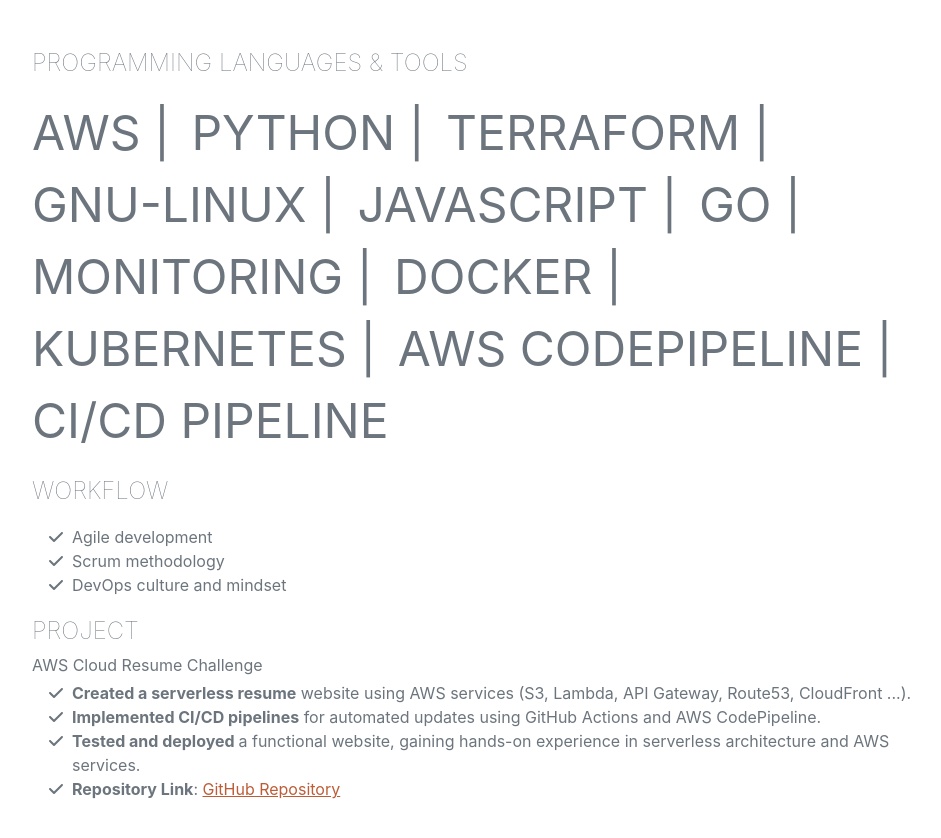
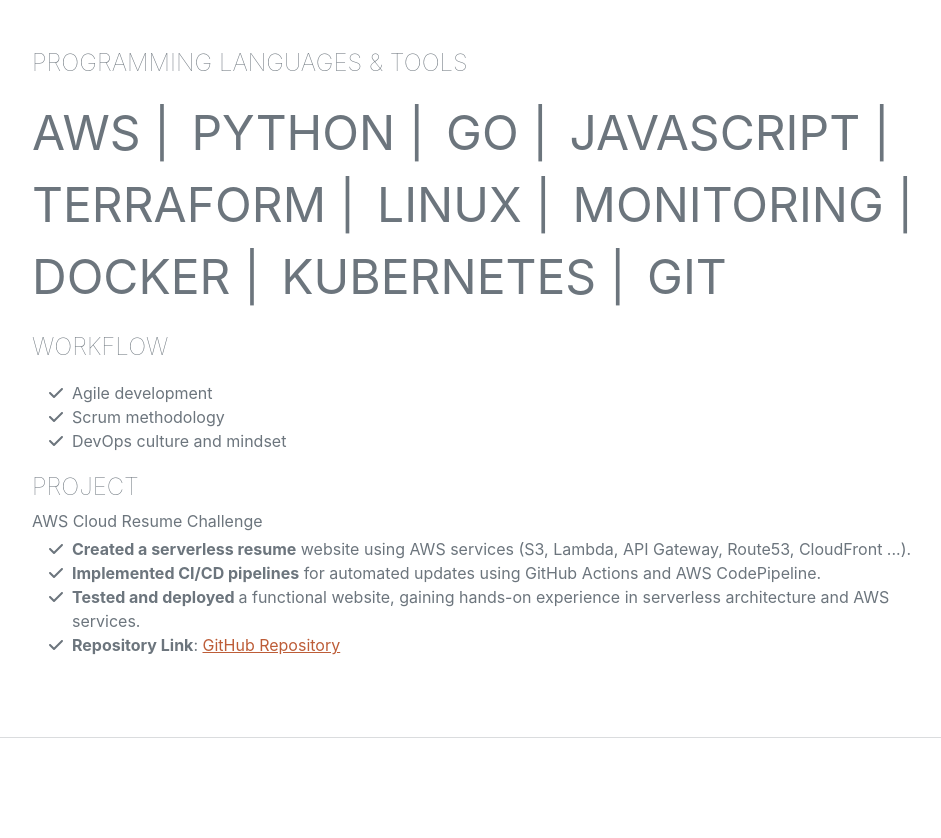
Before and after one commit to keffren/resume_challenge_frontend, a website: page front-end/index.html in a window 1280 px wide. Shown: the part 3649-4487 px from the top of the page, without its empty margins (288-1229 px from the left). After the commit the page ends 4387 px from the top, so only its background shows below. Drawn offline with nearby package versions, Linux system fonts and the light colour scheme; no server answers; a web font is replaced by a local one.

Commit message:
Update Skills

```diff
--- a/front-end/index.html
+++ b/front-end/index.html
@@ -162,15 +162,14 @@
                     <ul class="list-inline dev-icons">
                         <li class="list-inline-item">AWS |</li>
                         <li class="list-inline-item">PYTHON |</li>
+                        <li class="list-inline-item">GO |</li>
+                        <li class="list-inline-item">JAVASCRIPT |</li>
                         <li class="list-inline-item">TERRAFORM |</li>
-                        <li class="list-inline-item">GNU-LINUX |</li>
-                        <li class="list-inline-item">JAVASCRIPT |</li>
-                        <li class="list-inline-item">GO |</li>
+                        <li class="list-inline-item">LINUX |</li>
                         <li class="list-inline-item">MONITORING |</li>
                         <li class="list-inline-item">DOCKER |</li>
                         <li class="list-inline-item">KUBERNETES |</li>
-                        <li class="list-inline-item">AWS CODEPIPELINE |</li>
-                        <li class="list-inline-item">CI/CD PIPELINE </li>
+                        <li class="list-inline-item">GIT </li>
                     </ul>
                     <div class="subheading mb-3">Workflow</div>
                     <ul class="fa-ul mb-0">
```
